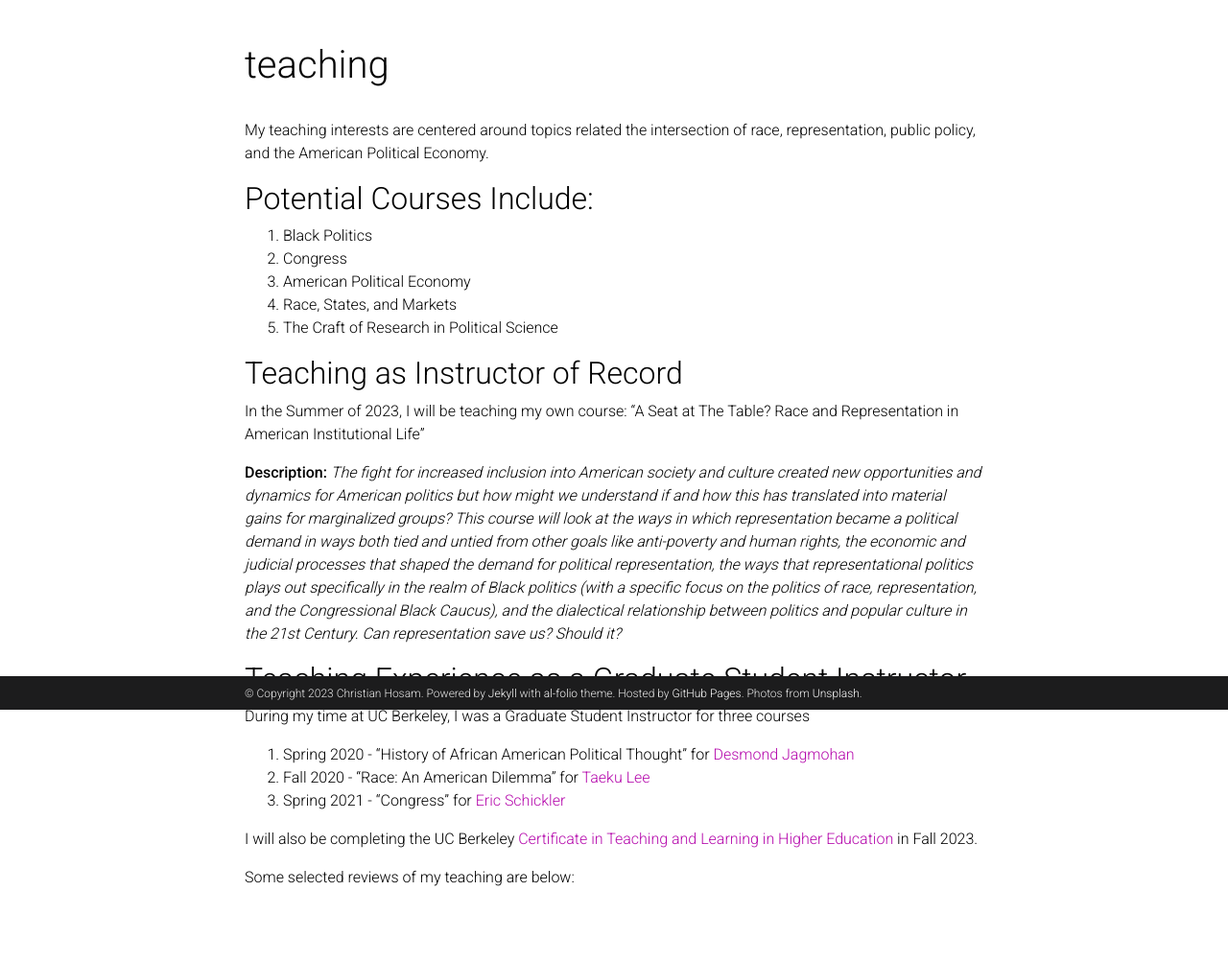
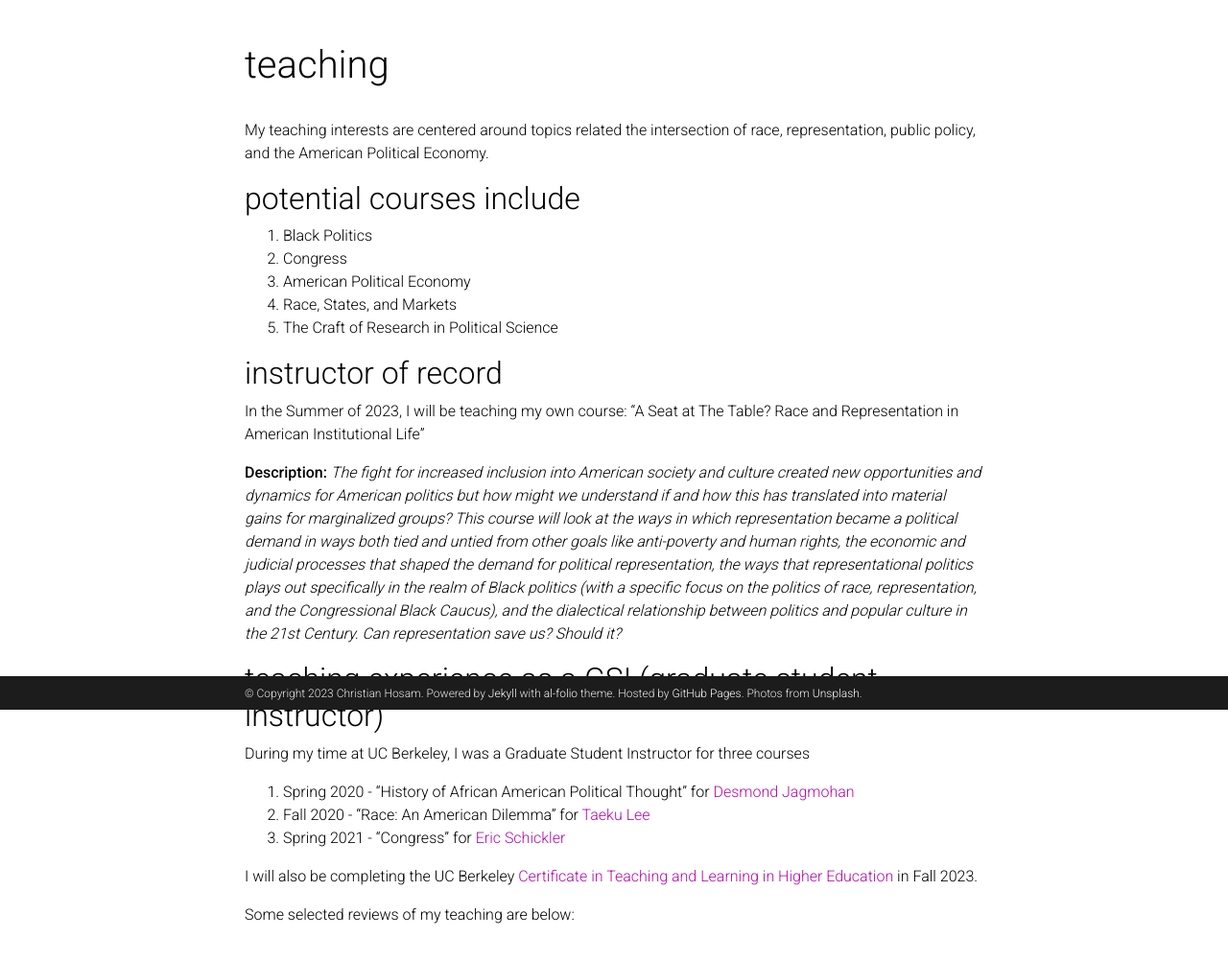
Before and after one commit to chosam2322/chosam2322.github.io, a Jekyll site: the page built from _pages/teaching.md, in a window 1280 px wide, cut to the strip 160-1212 px from the top of the page. Shown: the top 1002 px of the strip at 96% size. Built offline with Jekyll 4.4.1, drawn with Linux system fonts in a browser that asks for light colours; comment, search, counter and statistics services are not loaded; a style sheet for code colours, icons or effects is not loaded.

Commit message:
Update teaching.md

```diff
--- a/_pages/teaching.md
+++ b/_pages/teaching.md
@@ -9,19 +9,19 @@ nav_order: 5
 
 My teaching interests are centered around topics related the intersection of race, representation, public policy, and the American Political Economy.
 
-## Potential Courses Include:
+## potential courses include
 1. Black Politics
 2. Congress
 3. American Political Economy
 4. Race, States, and Markets
 5. The Craft of Research in Political Science
 
-## Teaching as Instructor of Record
+## instructor of record
 In the Summer of 2023, I will be teaching my own course: "A Seat at The Table? Race and Representation in American Institutional Life"
 
 **Description:** *The fight for increased inclusion into American society and culture created new opportunities and dynamics for American politics but how might we understand if and how this has translated into material gains for marginalized groups? This course will look at the ways in which representation became a political demand in ways both tied and untied from other goals like anti-poverty and human rights, the economic and judicial processes that shaped the demand for political representation, the ways that representational politics plays out specifically in the realm of Black politics (with a specific focus on the politics of race, representation, and the Congressional Black Caucus), and the dialectical relationship between politics and popular culture in the 21st Century. Can representation save us? Should it?*
 
-## Teaching Experience as a Graduate Student Instructor
+## teaching experience as a GSI (graduate student instructor)
   During my time at UC Berkeley, I was a Graduate Student Instructor for three courses
 1. Spring 2020 - "History of African American Political Thought" for [Desmond Jagmohan](https://polisci.berkeley.edu/people/person/desmond-jagmohan)
 2. Fall 2020 - "Race: An American Dilemma" for [Taeku Lee](https://www.gov.harvard.edu/directory/taeku-lee/)
```
